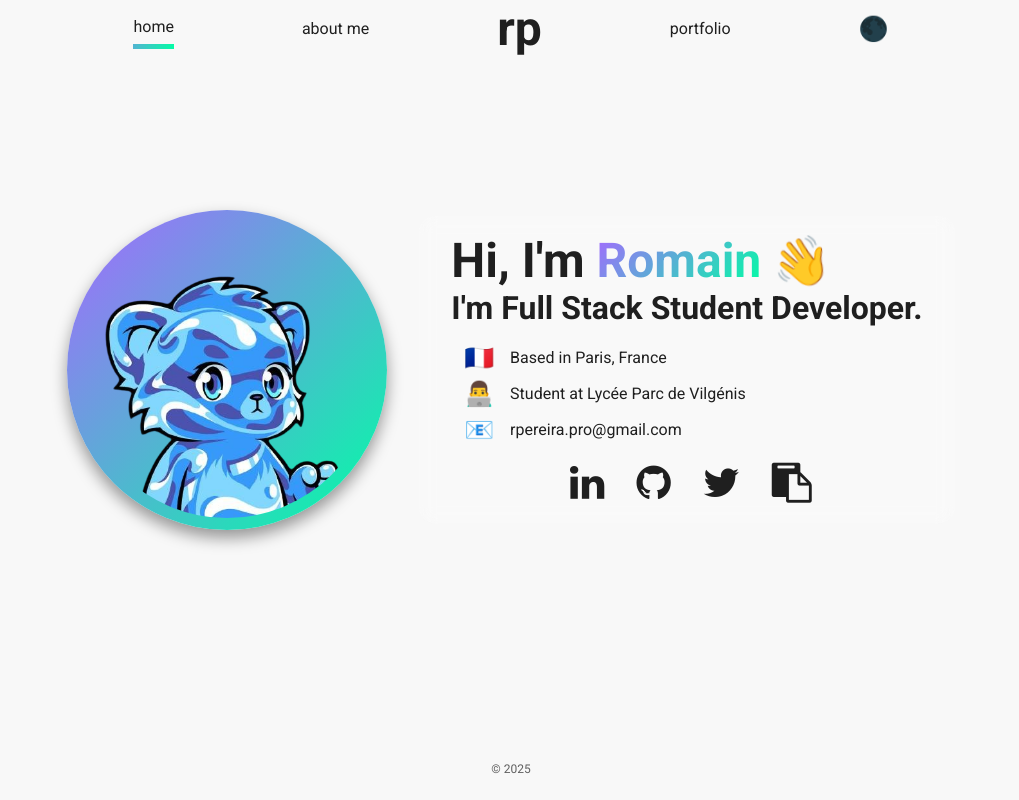
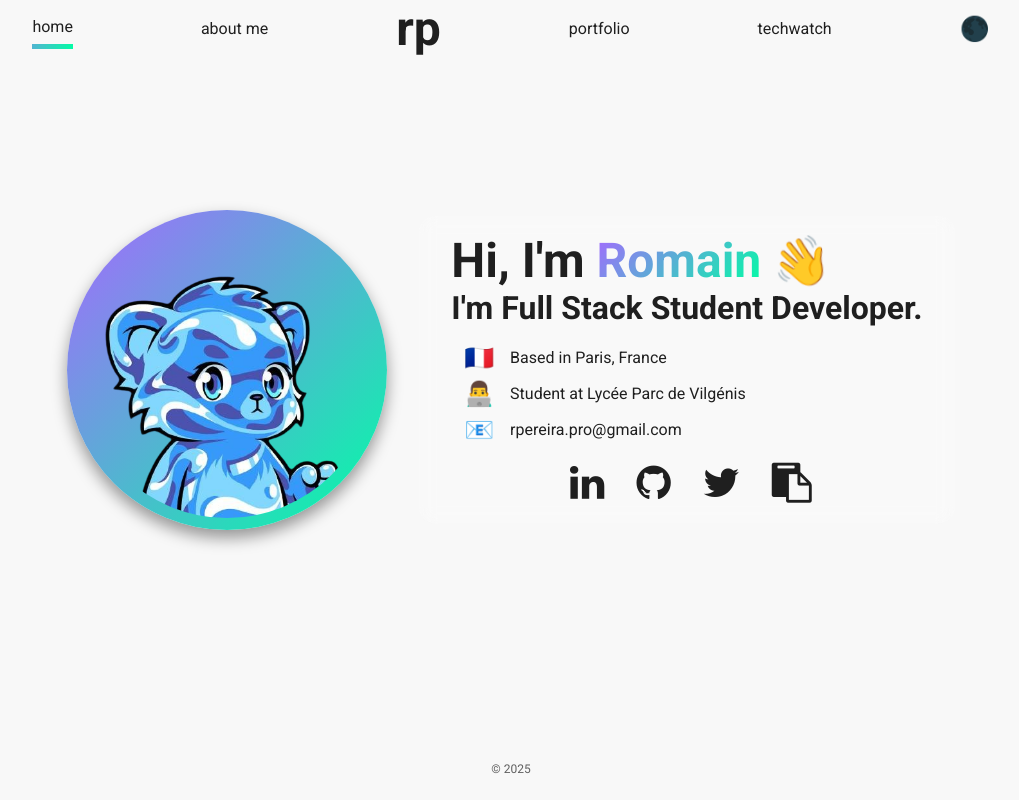
Before and after one commit to romainp12/portfolio, a React (Create React App) app: page / in a window 1280 px wide. Shown: the whole page, without its empty margins (129-1148 px from the left). Built offline with nearby package versions, Linux system fonts and the light colour scheme; the HTML template or start-up script is replaced by a standard one.

Commit message:
Update Navbar.js

```diff
--- a/src/components/Navbar.js
+++ b/src/components/Navbar.js
@@ -28,6 +28,11 @@ const links = [
         name: 'Portfolio',
         to: 'portfolio',
         active: 'portfolio'
+    },
+    {
+        name: 'Techwatch',
+        to: 'techwatch',
+        active: 'techwatch'
     }
 ]
 
```
